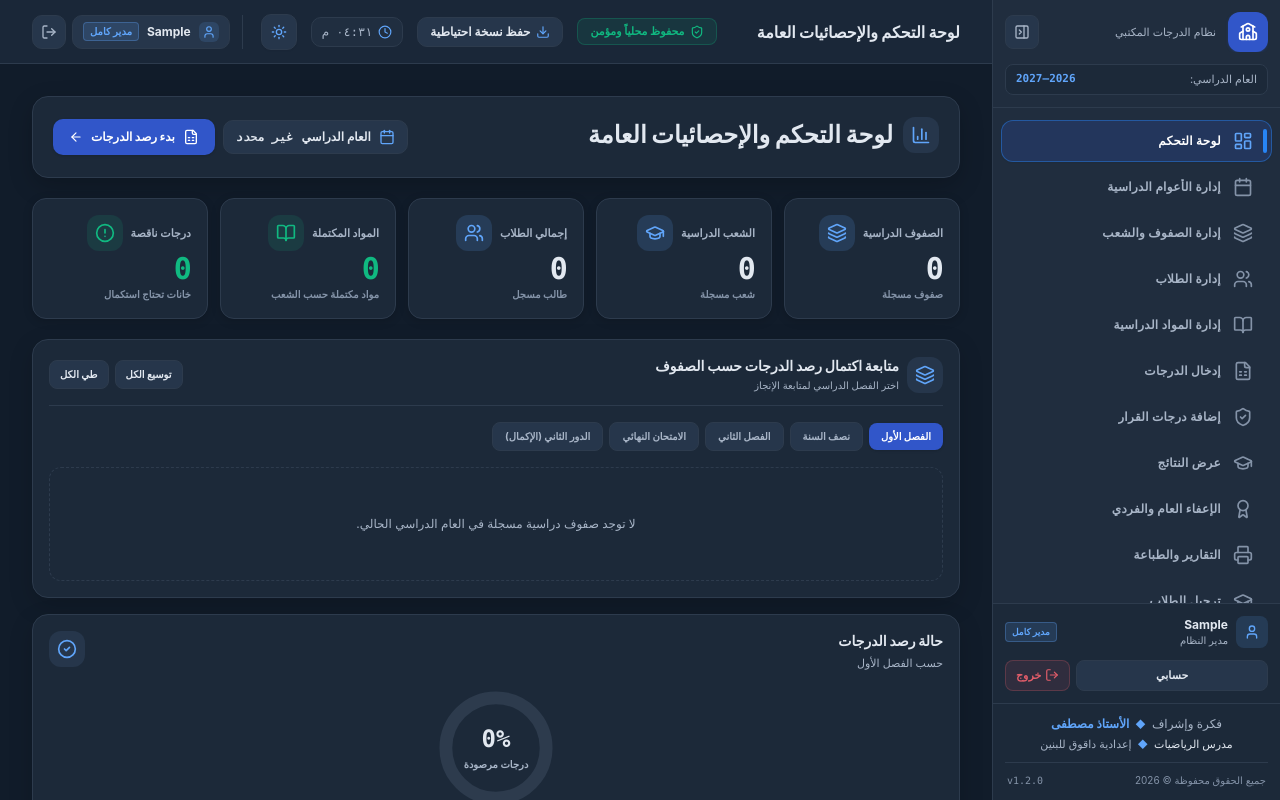
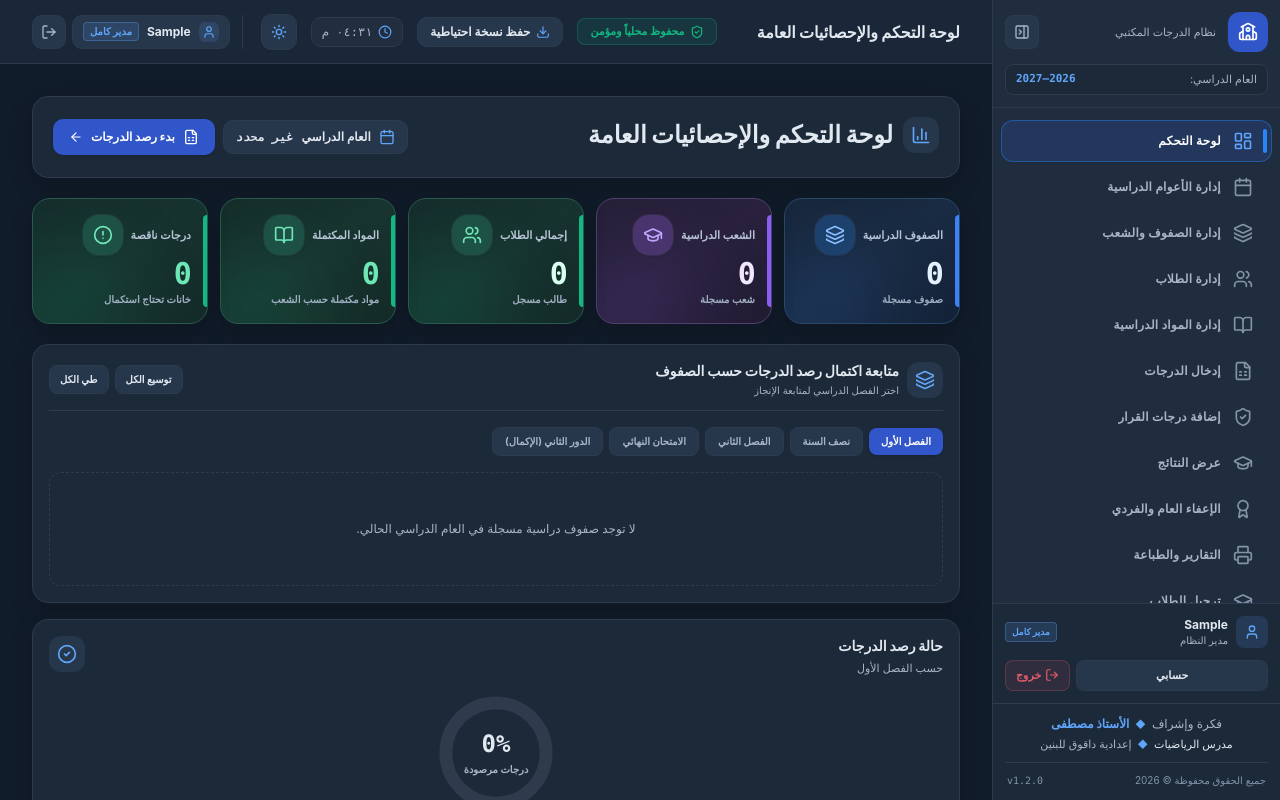
Before and after one commit to mustafaaliraqi898/Levels-of-Management, a React (Vite) app: page / in a window 1280 px wide. Both pictures are taken after typing "Sample", "Sample123", "Sample123" into the empty fields and a click on the button "إنشاء الحساب والبدء". Shown: the top 800 px of the page. Built offline with nearby package versions, Linux system fonts and the light colour scheme.

Commit message:
Refresh dashboard statistic cards for light and dark themes (#8)
* Redesign dashboard statistic cards for light and dark themes

* Run Windows build for refreshed dashboard cards

```diff
--- a/src/components/Dashboard/DashboardView.tsx
+++ b/src/components/Dashboard/DashboardView.tsx
@@ -357,8 +357,11 @@ export const DashboardView: React.FC<DashboardViewProps> = ({
       value: activeClasses.length,
       detail: 'صفوف مسجلة',
       icon: <Layers className="h-5 w-5" />,
-      iconTone: 'bg-[#3156C9]/10 dark:bg-[#60A5FA]/15 text-[#3156C9] dark:text-[#60A5FA]',
-      valueTone: 'text-[#1E293B] dark:text-[#E2E8F0]',
+      surfaceTone: 'border-[#CFE0FA] bg-gradient-to-br from-white via-[#F5F8FF] to-[#EAF1FF] dark:border-[#29496B] dark:from-[#17263A] dark:via-[#192B42] dark:to-[#142238]',
+      iconTone: 'bg-[#E3EDFF] text-[#2563EB] dark:bg-[#1D416D] dark:text-[#8ABEFF]',
+      valueTone: 'text-[#173B78] dark:text-[#E6F1FF]',
+      accentTone: 'bg-[#3B82F6]',
+      glowTone: 'bg-[#60A5FA]/20 dark:bg-[#3B82F6]/15',
       action: 'classes' as ActiveTab,
     },
     {
@@ -366,8 +369,11 @@ export const DashboardView: React.FC<DashboardViewProps> = ({
       value: activeSections.length,
       detail: 'شعب مسجلة',
       icon: <GraduationCap className="h-5 w-5" />,
-      iconTone: 'bg-[#3156C9]/10 dark:bg-[#60A5FA]/15 text-[#3156C9] dark:text-[#60A5FA]',
-      valueTone: 'text-[#1E293B] dark:text-[#E2E8F0]',
+      surfaceTone: 'border-[#E3D8FA] bg-gradient-to-br from-white via-[#FAF7FF] to-[#F1EAFE] dark:border-[#51406F] dark:from-[#251F36] dark:via-[#29213D] dark:to-[#211B32]',
+      iconTone: 'bg-[#F0E8FF] text-[#7C3AED] dark:bg-[#49346D] dark:text-[#C4A5FF]',
+      valueTone: 'text-[#51258E] dark:text-[#F0E7FF]',
+      accentTone: 'bg-[#8B5CF6]',
+      glowTone: 'bg-[#A78BFA]/20 dark:bg-[#8B5CF6]/15',
       action: 'classes' as ActiveTab,
     },
     {
@@ -375,8 +381,11 @@ export const DashboardView: React.FC<DashboardViewProps> = ({
       value: activeStudents.length,
       detail: 'طالب مسجل',
       icon: <Users className="h-5 w-5" />,
-      iconTone: 'bg-[#3156C9]/10 dark:bg-[#60A5FA]/15 text-[#3156C9] dark:text-[#60A5FA]',
-      valueTone: 'text-[#1E293B] dark:text-[#E2E8F0]',
+      surfaceTone: 'border-[#CDEFE3] bg-gradient-to-br from-white via-[#F2FCF8] to-[#E4F7EF] dark:border-[#285B4D] dark:from-[#152C2B] dark:via-[#17332F] dark:to-[#142A28]',
+      iconTone: 'bg-[#DDF8EC] text-[#059669] dark:bg-[#1D5145] dark:text-[#6EE7B7]',
+      valueTone: 'text-[#086B50] dark:text-[#D9FFF0]',
+      accentTone: 'bg-[#10B981]',
+      glowTone: 'bg-[#34D399]/20 dark:bg-[#10B981]/15',
       action: 'students' as ActiveTab,
     },
     {
@@ -384,8 +393,11 @@ export const DashboardView: React.FC<DashboardViewProps> = ({
       value: hierarchyStats.completedCount,
       detail: 'مواد مكتملة حسب الشعب',
       icon: <BookOpen className="h-5 w-5" />,
-      iconTone: 'bg-[#10B981]/12 text-[#059669] dark:text-[#10B981]',
-      valueTone: 'text-[#059669] dark:text-[#10B981]',
+      surfaceTone: 'border-[#D2EEE4] bg-gradient-to-br from-white via-[#F3FBF7] to-[#E8F7EF] dark:border-[#285B4D] dark:from-[#152C29] dark:via-[#18342F] dark:to-[#142A26]',
+      iconTone: 'bg-[#DDF8EC] text-[#059669] dark:bg-[#1D5145] dark:text-[#6EE7B7]',
+      valueTone: 'text-[#087A59] dark:text-[#6EE7B7]',
+      accentTone: 'bg-[#10B981]',
+      glowTone: 'bg-[#34D399]/20 dark:bg-[#10B981]/15',
       action: 'grade_entry' as ActiveTab,
     },
     {
@@ -393,12 +405,17 @@ export const DashboardView: React.FC<DashboardViewProps> = ({
       value: totalGradeSlotsMissing,
       detail: 'خانات تحتاج استكمال',
       icon: <AlertCircle className="h-5 w-5" />,
+      surfaceTone: totalGradeSlotsMissing > 0
+        ? 'border-[#F4D6D9] bg-gradient-to-br from-white via-[#FFF8F8] to-[#FCEAEC] dark:border-[#69404A] dark:from-[#302127] dark:via-[#35232B] dark:to-[#2B1D25]'
+        : 'border-[#CDEFE3] bg-gradient-to-br from-white via-[#F2FCF8] to-[#E4F7EF] dark:border-[#285B4D] dark:from-[#152C2B] dark:via-[#17332F] dark:to-[#142A28]',
       iconTone: totalGradeSlotsMissing > 0
-        ? 'bg-[#E35D6A]/12 text-[#C83D4B] dark:text-[#E35D6A]'
-        : 'bg-[#10B981]/12 text-[#059669] dark:text-[#10B981]',
+        ? 'bg-[#FCE7E9] text-[#D14352] dark:bg-[#65313D] dark:text-[#FDA4AF]'
+        : 'bg-[#DDF8EC] text-[#059669] dark:bg-[#1D5145] dark:text-[#6EE7B7]',
       valueTone: totalGradeSlotsMissing > 0
-        ? 'text-[#C83D4B] dark:text-[#E35D6A]'
-        : 'text-[#059669] dark:text-[#10B981]',
+        ? 'text-[#B42332] dark:text-[#FDA4AF]'
+        : 'text-[#087A59] dark:text-[#6EE7B7]',
+      accentTone: totalGradeSlotsMissing > 0 ? 'bg-[#E35D6A]' : 'bg-[#10B981]',
+      glowTone: totalGradeSlotsMissing > 0 ? 'bg-[#FB7185]/20 dark:bg-[#E35D6A]/15' : 'bg-[#34D399]/20 dark:bg-[#10B981]/15',
       action: 'grade_entry' as ActiveTab,
     },
   ];
@@ -444,16 +461,18 @@ export const DashboardView: React.FC<DashboardViewProps> = ({
             key={card.label}
             type="button"
             onClick={() => onNavigate(card.action)}
-            className="group relative flex min-h-[116px] min-w-0 flex-col justify-between overflow-hidden rounded-[14px] border border-[#DCE3ED] dark:border-[#2D3B4D] bg-white dark:bg-[#1C2939] hover:border-[#2785F5] p-4 text-right shadow-xs dark:shadow-[0_2px_10px_rgba(0,0,0,0.16)] transition duration-150 hover:-translate-y-0.5 focus:outline-none focus:ring-2 focus:ring-[#2785F5]/40 cursor-pointer"
+            className={`group relative flex min-h-[126px] min-w-0 flex-col justify-between overflow-hidden rounded-[18px] border p-4 text-right shadow-[0_5px_18px_rgba(30,55,90,0.06)] transition-all duration-200 hover:-translate-y-1 hover:shadow-[0_10px_26px_rgba(30,55,90,0.12)] focus:outline-none focus:ring-2 focus:ring-[#2785F5]/40 dark:shadow-[0_8px_22px_rgba(0,0,0,0.20)] dark:hover:shadow-[0_12px_28px_rgba(0,0,0,0.30)] cursor-pointer ${card.surfaceTone}`}
           >
-            <div className="flex items-center justify-between gap-2">
-              <span className="text-[11px] font-bold text-[#64748B] dark:text-[#A8B5C7]">{card.label}</span>
-              <span className={`rounded-xl p-2 ${card.iconTone}`}>{card.icon}</span>
+            <span aria-hidden="true" className={`pointer-events-none absolute -bottom-10 left-[-18px] h-28 w-28 rounded-full blur-2xl ${card.glowTone}`} />
+            <span aria-hidden="true" className={`absolute right-0 top-4 bottom-4 w-1 rounded-l-full ${card.accentTone}`} />
+            <div className="relative z-10 flex items-center justify-between gap-2">
+              <span className="text-[11px] font-bold text-[#526174] dark:text-[#B6C4D6]">{card.label}</span>
+              <span className={`rounded-2xl p-2.5 shadow-sm ring-1 ring-black/[0.03] dark:ring-white/[0.06] ${card.iconTone}`}>{card.icon}</span>
             </div>
-            <div className={`text-2xl font-black font-mono tabular-nums tracking-tight sm:text-3xl ${card.valueTone}`} dir="auto">
+            <div className={`relative z-10 text-2xl font-black font-mono tabular-nums tracking-tight sm:text-3xl ${card.valueTone}`} dir="auto">
               {typeof card.value === 'number' ? card.value.toLocaleString('en-US') : card.value}
             </div>
-            <span className="text-[10px] font-semibold text-[#64748B] dark:text-[#8493A8]">{card.detail}</span>
+            <span className="relative z-10 text-[10px] font-semibold text-[#64748B] dark:text-[#9EADC0]">{card.detail}</span>
           </button>
         ))}
       </div>
```
